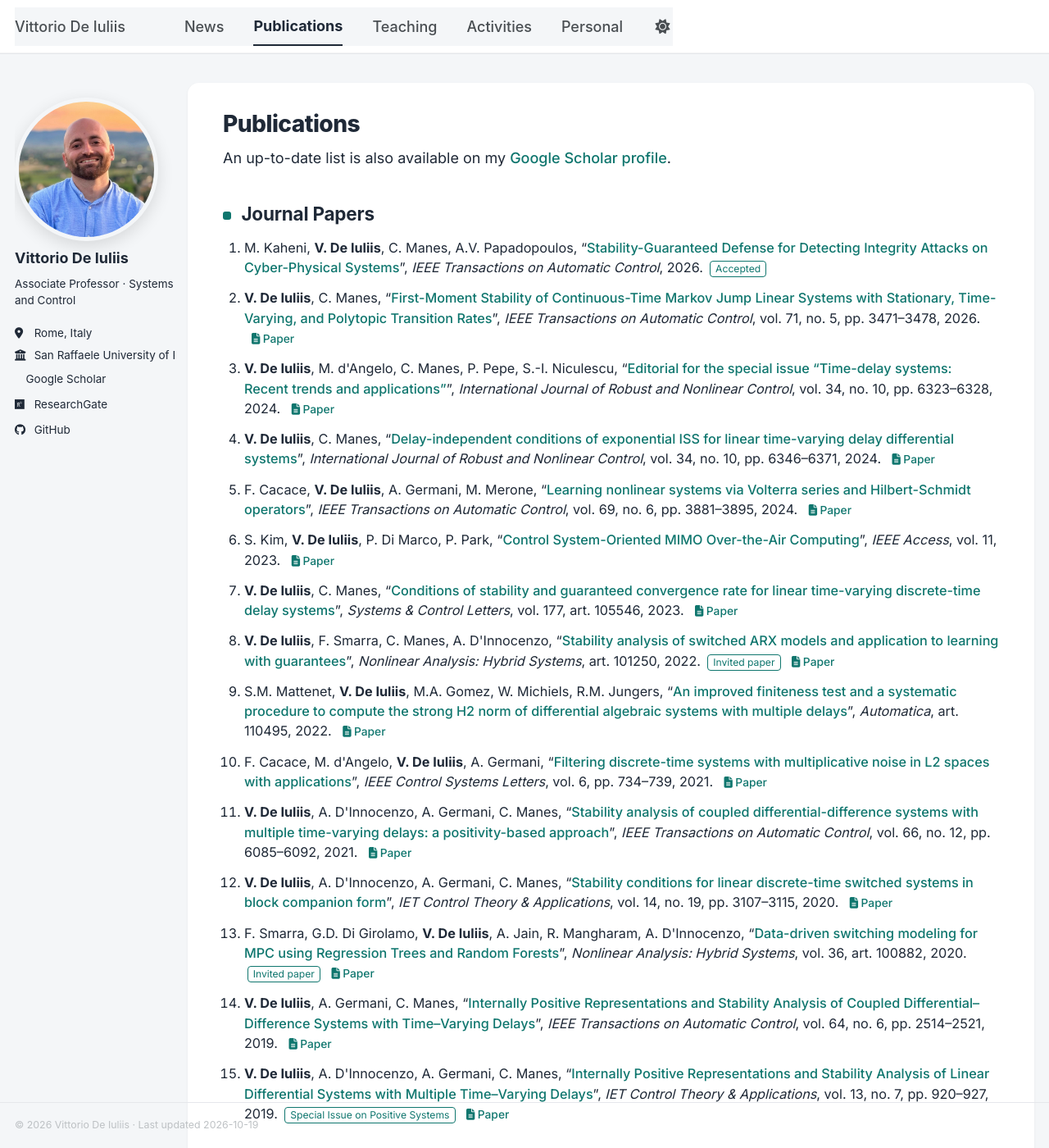
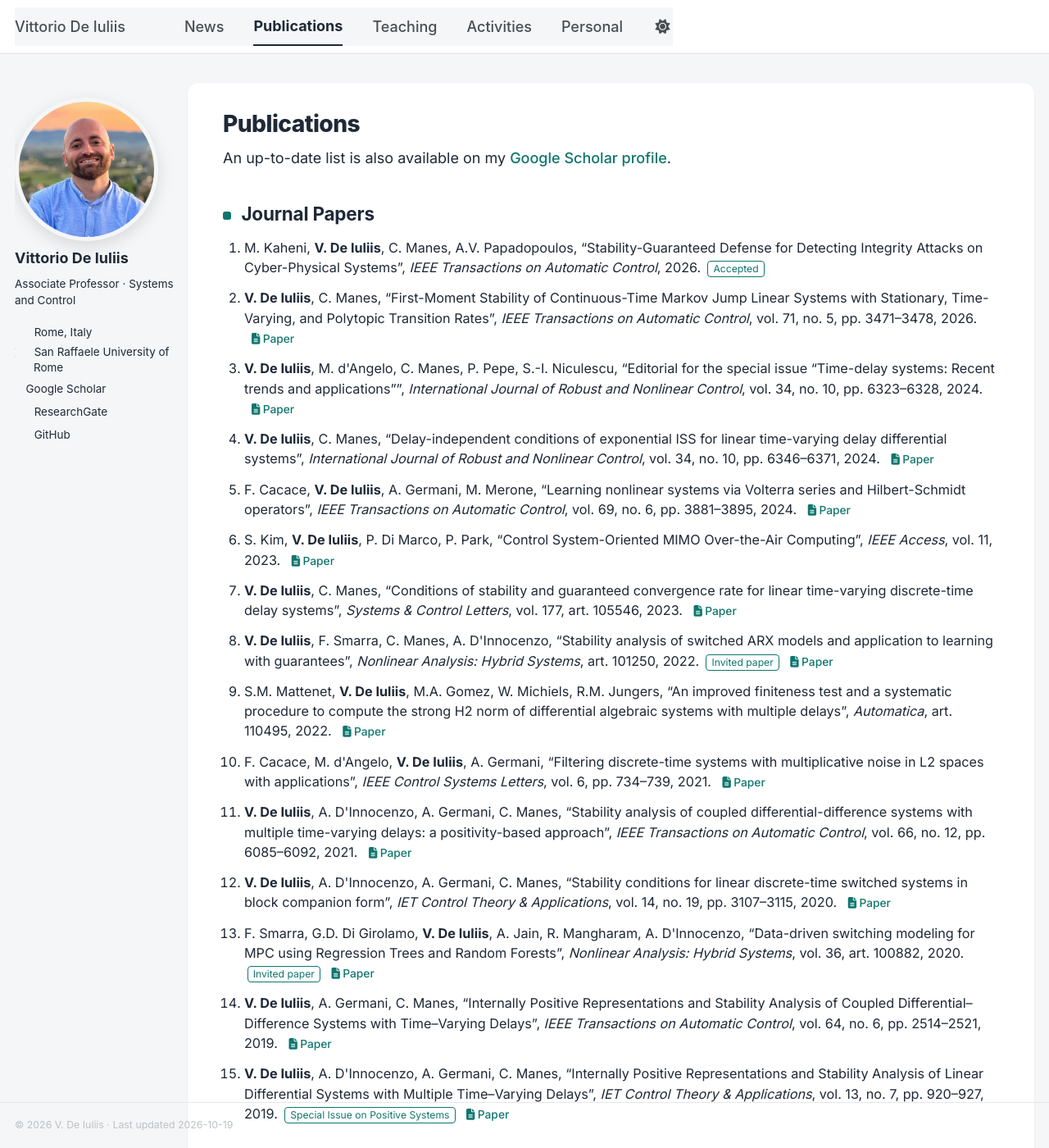
Before and after one commit to vdeiuliis/vdeiuliis.github.io, a Jekyll site: the page built from _pages/publications.html, in a window 1280 px wide and 1400 px high. Shown: the whole window at 82% size. Built offline with Jekyll 4.4.1, drawn with Linux system fonts in a browser that asks for light colours; a style sheet for code colours, icons or effects is not loaded; some of the changed text lies outside the part shown.

Commit message:
Softer dark accent, short copyright, publisher-only links, wrap sidebar

```diff
--- a/_config.yml
+++ b/_config.yml
@@ -235,7 +235,7 @@
     output: true
     permalink: /:collection/:path/
   publications:
-    output: true
+    output: false   # no individual page per paper: the list links straight to the publisher
     permalink: /:collection/:path/
   portfolio:
     output: true
--- a/_includes/footer.html
+++ b/_includes/footer.html
@@ -1,5 +1,5 @@
 {% include base_path %}
 
 <div class="page__footer-copyright">
-  &copy; {{ site.time | date: '%Y' }} {{ site.name | default: site.title }} &middot; Last updated {{ "now" | date: '%Y-%m-%d' }}
+  &copy; {{ site.time | date: '%Y' }} V. De Iuliis &middot; Last updated {{ "now" | date: '%Y-%m-%d' }}
 </div>
--- a/_includes/publication-entry.html
+++ b/_includes/publication-entry.html
@@ -1,7 +1,7 @@
 {% include base_path %}
 <li class="pub-entry">
   {{ post.authors | replace: "V. De Iuliis", "<strong>V. De Iuliis</strong>" }},
-  “<a href="{{ base_path }}{{ post.url }}" rel="permalink">{{ post.title }}</a>”,
+  “{{ post.title }}”,
   <i>{{ post.venue }}</i>{% if post.details %}, {{ post.details }}{% endif %}, {% if post.year %}{{ post.year }}{% else %}{{ post.date | date: "%Y" }}{% endif %}.
   {% if post.note %}<span class="pub-note">{{ post.note }}</span>{% endif %}
   {% if post.paperurl %}<a class="pub-link" href="{{ post.paperurl }}"><i class="fas fa-fw fa-file-lines" aria-hidden="true"></i>Paper</a>{% endif %}
--- a/_sass/_custom-modern.scss
+++ b/_sass/_custom-modern.scss
@@ -19,16 +19,16 @@
   --global-footer-bg-color: #f4f6f8;
 }
 html[data-theme="dark"] {
-  --c-accent: #5eead4;
-  --c-accent-soft: #12302d;
+  --c-accent: #7fb3ab;
+  --c-accent-soft: #1d2f2d;
   --c-page: #0f1419;
   --c-card: #182027;
   --c-line: #2a343d;
   --c-muted: #9ca3af;
-  --global-base-color: #5eead4;
-  --global-link-color: #5eead4;
-  --global-link-color-hover: #99f6e4;
-  --global-link-color-visited: #5eead4;
+  --global-base-color: #7fb3ab;
+  --global-link-color: #8dbdb5;
+  --global-link-color-hover: #b5d6d1;
+  --global-link-color-visited: #8dbdb5;
   --global-text-color: #e5e7eb;
   --global-bg-color: #0f1419;
   --global-footer-bg-color: #0f1419;
@@ -164,3 +164,15 @@
   .personal-grid { grid-template-columns: 1fr 1fr; }
   .personal-grid--1-2 { grid-template-columns: 1fr 2fr; }
 }
+
+/* Sidebar links: wrap long lines (e.g. the employer) with a hanging indent */
+.author__urls li {
+  white-space: normal;
+  overflow-wrap: anywhere;
+  padding-left: 1.7em;
+  text-indent: -1.7em;
+  line-height: 1.35;
+  margin-bottom: .45em;
+}
+.author__urls li a { text-indent: -1.7em; margin-bottom: 0; }
+.sidebar { overflow-x: hidden; }
```
